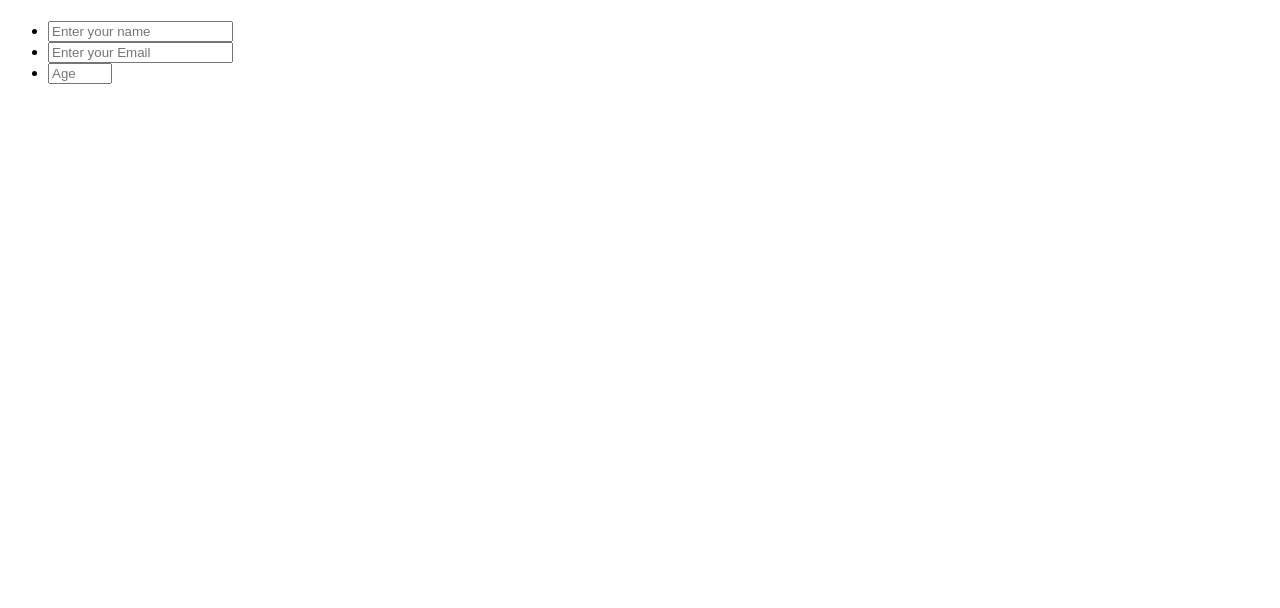
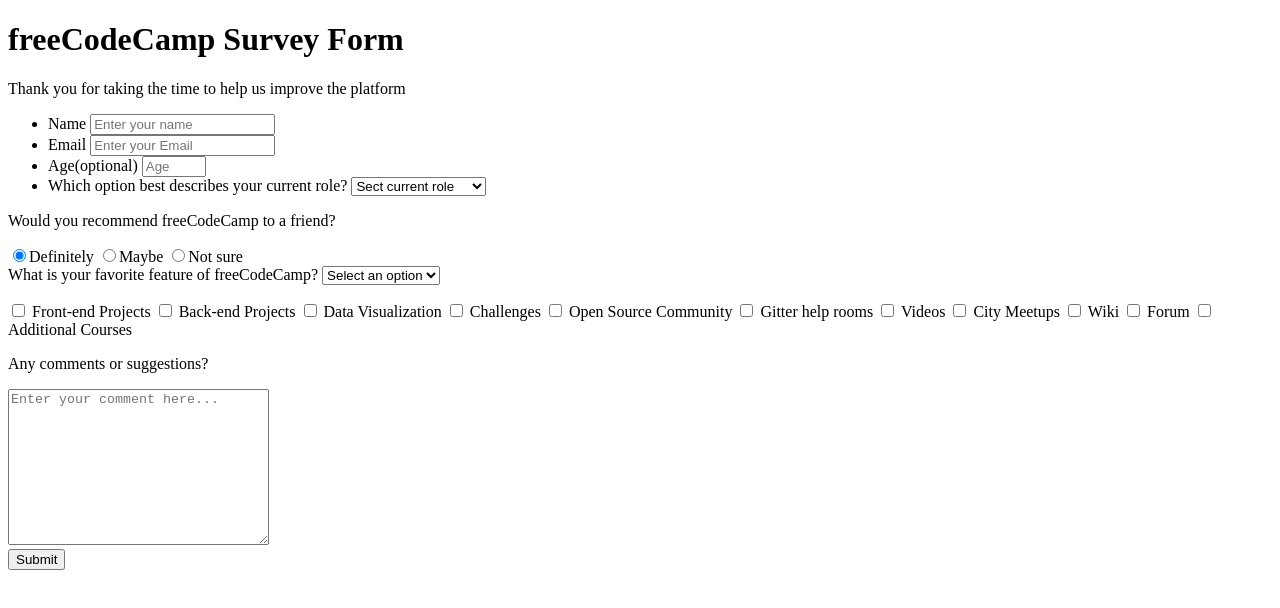
Before and after one commit to Cess4r/Formulario, a plain HTML site: page index.html in a window 1280 px wide. Drawn offline with Linux system fonts and the light colour scheme.

Commit message:
form structure

```diff
--- a/index.html
+++ b/index.html
@@ -8,24 +8,103 @@
     <title>Formulario</title>
 </head>
 <body>
-    <h1 id="title"></h1>
-    <p id="description"></p>
+    <h1 id="title">freeCodeCamp Survey Form</h1>
+    <p id="description">Thank you for taking the time to help us improve the platform</p>
     <form action="" id="survey-form">
-        <ul>
+        <ul class="form-grup">
             <li>
-                <label for="name"></label>
+                <label for="name" id="name-label">Name</label>
                 <input type="text" id="name" placeholder="Enter your name" required>
             </li>
             <li>
-                <label for="email"></label>
+                <label for="email" id="email-label">Email</label>
                 <input type="email" name="email" id="email" pattern="/\S+@\S+\.\S+/" placeholder="Enter your Email" required>
             </li>
             <li>
-                <label for="number"></label>
-                <input type="number" name="number" id="number" min="17" max="100" placeholder="Age">
+                <label for="number" id="number-label">Age(optional)</label>
+                <input type="number" name="number" id="number" min="15" max="100" placeholder="Age">
             </li>
-            <!-- requeriment 9 -->
+            <li>
+                <label for="dropdown">Which option best describes your current role?</label>
+                <select name="" id="dropdown">
+                    <option disabled selected value>Sect current role</option>
+                    <option value="Student">Student</option>
+                    <option value="Full time job">Full time job</option>
+                    <option value="Full time learner">Full time learner</option>
+                    <option value="Prefered not to say">Prefered not to say</option>
+                    <option value="Other">Other</option>
+                </select>
+            </li>
         </ul>
+        <div class="form-grup">
+            <p>Would you recommend freeCodeCamp to a friend?</p>
+            <label for="op1"><input type="radio" name="user-recommend" id="op1" checked>Definitely</label>
+            <label for="op2"><input type="radio" name="user-recommend" id="op2">Maybe</label>
+            <label for="op3"><input type="radio" name="user-recommend" id="op3">Not sure</label>
+        </div>
+        <div class="form-grup">
+            <label for="dropdown">What is your favorite feature of freeCodeCamp?</label>
+            <select name="" id="dropdown1">
+                <option disabled selected value>Select an option</option>
+                <option value="Student">Challenges</option>
+                <option value="Full time job">Projects</option>
+                <option value="Full time learner">Community</option>
+                <option value="Prefered not to say">Open Source</option>
+            </select>
+        </div>
+
+        <div class="form-grup">
+            <p></p>
+            <label for="">
+                <input type="checkbox" name="option-projects"  value="Front-end-Projects">
+                Front-end Projects
+            </label>
+            <label for="">
+                <input type="checkbox" name="option-projects"  value="Back-end Projects">
+                Back-end Projects
+            </label>
+            <label for="">
+                <input type="checkbox" name="option-projects"  value="Data-Visualization">
+                Data Visualization
+            </label>
+            <label for="">
+                <input type="checkbox" name="option-projects"  value="Challenges">
+                Challenges
+            </label>
+            <label for="">
+                <input type="checkbox" name="option-projects"  value="Open-Source-Community">
+                Open Source Community
+            </label>
+            <label for="">
+                <input type="checkbox" name="option-projects"  value="Gitter-help-rooms">
+                Gitter help rooms
+            </label>
+            <label for="">
+                <input type="checkbox" name="option-projects"  value="Videos">
+                Videos
+            </label>
+            <label for="">
+                <input type="checkbox" name="option-projects"  value="City-Meetups">
+                City Meetups
+            </label>
+            <label for="">
+                <input type="checkbox" name="option-projects"  value="Wiki">
+                Wiki
+            </label>
+            <label for="">
+                <input type="checkbox" name="option-projects"  value="Forum">
+                Forum
+            </label>
+            <label for="">
+                <input type="checkbox" name="option-projects"  value="Additional-Courses">
+                Additional Courses
+            </label>
+        </div>
+        <div class="form-grup">
+            <p>Any comments or suggestions?</p>
+            <textarea name="comment" id="comments" cols="30" rows="10" placeholder="Enter your comment here..."></textarea>
+        </div>
+        <div><button type="submit" id="submit">Submit</button></div>
     </form>
 </body>
 </html>
```
